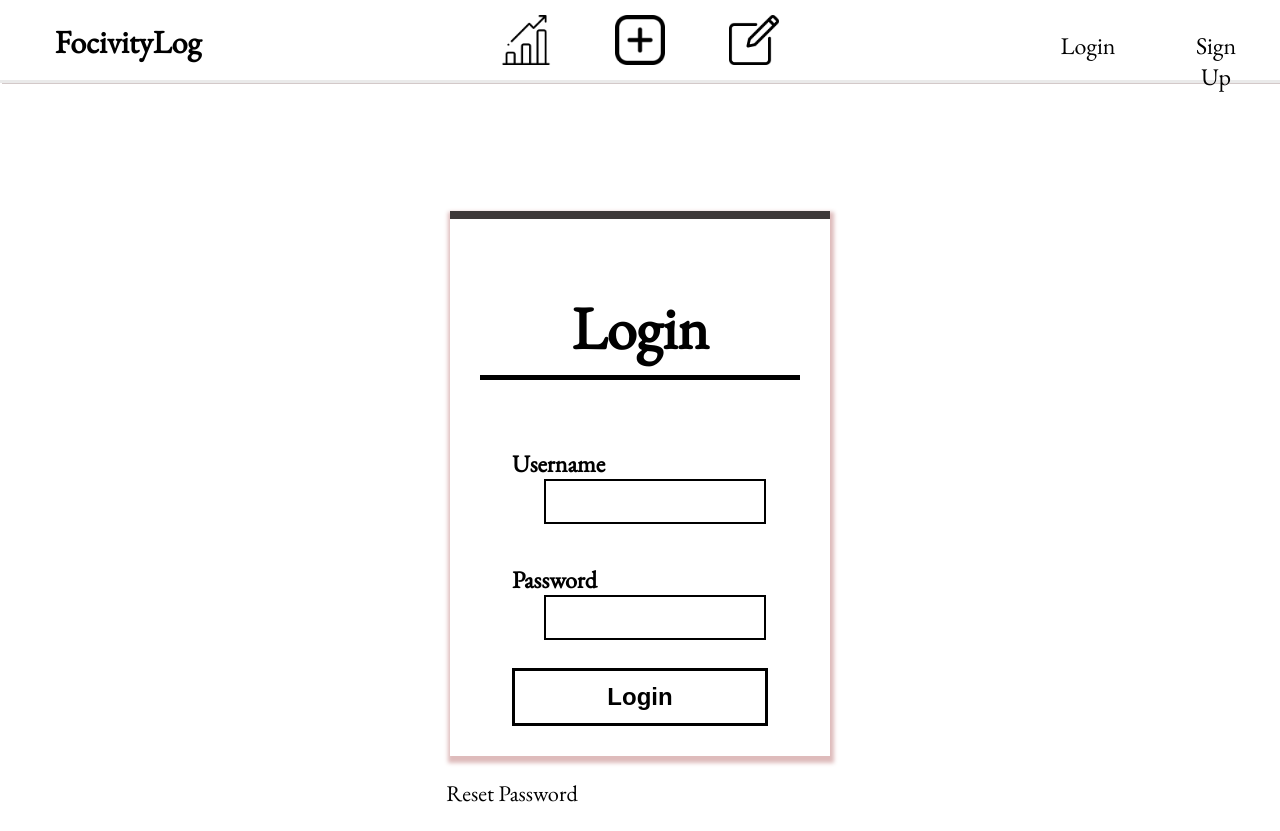
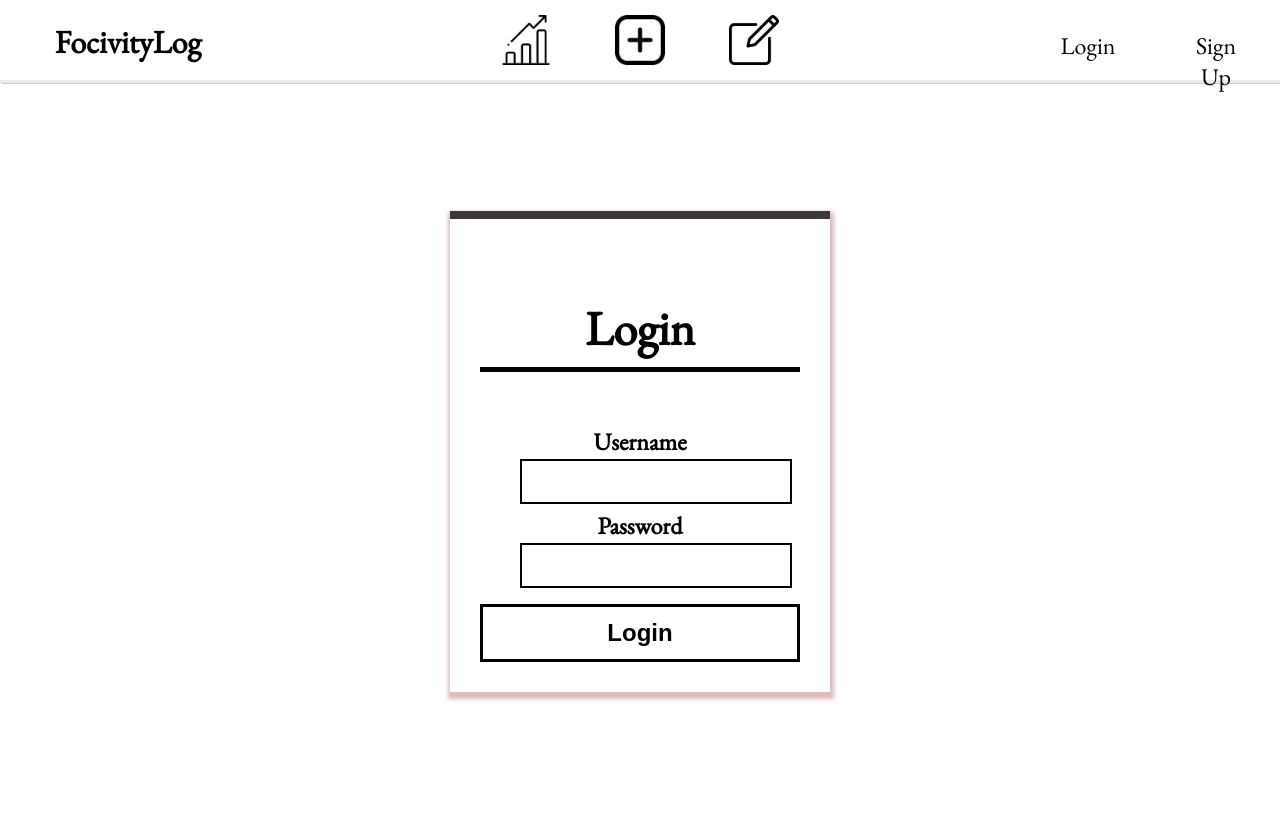
Before and after one commit to DarienSR/FotivityLog-Backend, a React (Create React App) app in the folder webapp/: page /login in a window 1280 px wide. After the commit the page ends 800 px from the top, so only its background shows below. Built offline with nearby package versions, Linux system fonts and the light colour scheme.

Commit message:
Transitioned Login form to modular

```diff
--- a/webapp/src/components/authentication/Login.js
+++ b/webapp/src/components/authentication/Login.js
@@ -2,6 +2,9 @@ import React, { useState } from 'react';
 import axios from 'axios'
 import { useInput } from "../../hooks/useInput";
 import { useNavigate } from "react-router-dom";
+
+import ModularForm from '../ModularForm';
+
 export default function Login() {
 
   let navigate = useNavigate();
@@ -11,7 +14,6 @@ export default function Login() {
 
   const handleSubmit = (e) => {
     e.preventDefault();
-
     axios.post(`${process.env.REACT_APP_URL}user/login`, {username, password})
     .then(function(response) {
       // set token in local storage
@@ -28,75 +30,19 @@ export default function Login() {
 
   return (
   <div style={ styles.formContainer }>
-    <form onSubmit={ handleSubmit } style={styles.form}>
-    <h1 style={ styles.label }>Login</h1>
-      <label style={ styles.text }>Username
-        <input style={ styles.input } type="text" {...bindUsername} />
-      </label>
-
-      <label style={ styles.text }>Password
-        <input style={ styles.input } type="password" {...bindPassword} />
-      </label>
-
-      <input style={styles.button} type="submit" value="Login" />
-    </form>
-      <p style={styles.reset} onClick={ () => { navigate('/resetpassword') } }>Reset Password</p>
+    <ModularForm
+      inputs = {[
+        { field: 'Username', type:'text', bindInput: {...bindUsername} },
+        { field: 'Password', type:'password', bindInput: bindPassword }
+      ]}
+      submitForm = {{ btnText: 'Login', onSubmit: handleSubmit }} title = {'Login'} />
   </div>
  )
 }
 
 let styles = {
-  label: {
-    borderBottom: '0.35rem solid black',
-    paddingBottom: '0.5rem'
-  },
   formContainer: {
     width: '50%',
     margin: '0 auto',
-  },
-  form: {
-    padding: 30,
-    justifyContent: 'center',
-    margin: '0 auto',
-    marginTop: '20%',
-    fontSize: 30,
-    display: 'flex',
-    width: '50%',
-    flexDirection: 'column',
-    backgroundColor: 'white',
-    borderTop: '0.5rem solid rgb(62 57 57)',
-    boxShadow: '1px 4px 4px 3px #debbbb',
-  },
-  button: {
-    width: '80%',
-    alignSelf: 'center',
-    fontSize: '1.5rem',
-    padding: '0.75rem',
-    fontWeight: 'bold',
-    backgroundColor: 'white',
-    marginTop: '1rem',
-    border: '3px solid black',
-    cursor: 'pointer',
-  },
-  text: {
-    width: '80%',
-    alignSelf: 'center',
-    fontSize: '1.5rem',
-    padding: '0.75rem',
-    fontWeight: 'bold',
-    marginTop: '1rem',
-    textAlign: 'left',
-  },
-  input: {
-    width: '80%',
-    marginLeft: '2rem',
-    border: '2px solid black',
-    fontSize: '1.5rem',
-    padding: '0.4rem',
-  },
-  reset: {
-    fontSize: '1.4rem',
-    cursor: 'pointer',
-    width: '60%',
   }
 }
```
